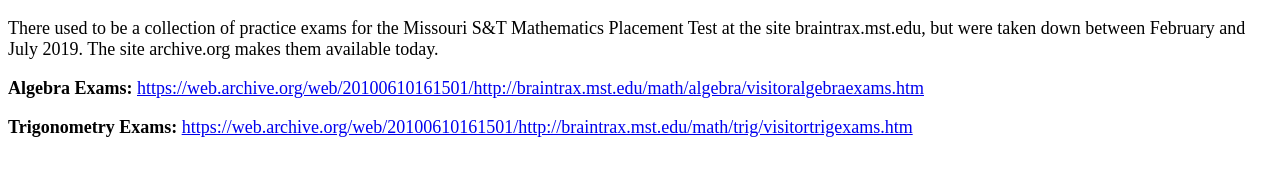
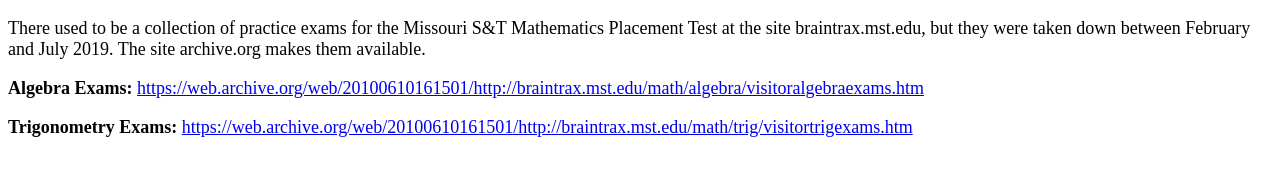
Before and after one commit to winkelmantanner/mstMathPlacementExamPrep, a plain HTML site: page index.html in a window 1280 px wide. Drawn offline with Linux system fonts and the light colour scheme.

Commit message:
Grammatical changes

```diff
--- a/index.html
+++ b/index.html
@@ -12,7 +12,7 @@
   </head>
   <body>
     <p style='text-align: left;'>
-      There used to be a collection of practice exams for the Missouri S&T Mathematics Placement Test at the site braintrax.mst.edu, but were taken down between February and July 2019.  The site archive.org makes them available today.
+      There used to be a collection of practice exams for the Missouri S&T Mathematics Placement Test at the site braintrax.mst.edu, but they were taken down between February and July 2019.  The site archive.org makes them available.
     </p>
     <p style='text-align: left;'>
       <strong>Algebra Exams: </strong><a href="https://web.archive.org/web/20100610161501/http://braintrax.mst.edu/math/algebra/visitoralgebraexams.htm">https://web.archive.org/web/20100610161501/http://braintrax.mst.edu/math/algebra/visitoralgebraexams.htm</a>
```
